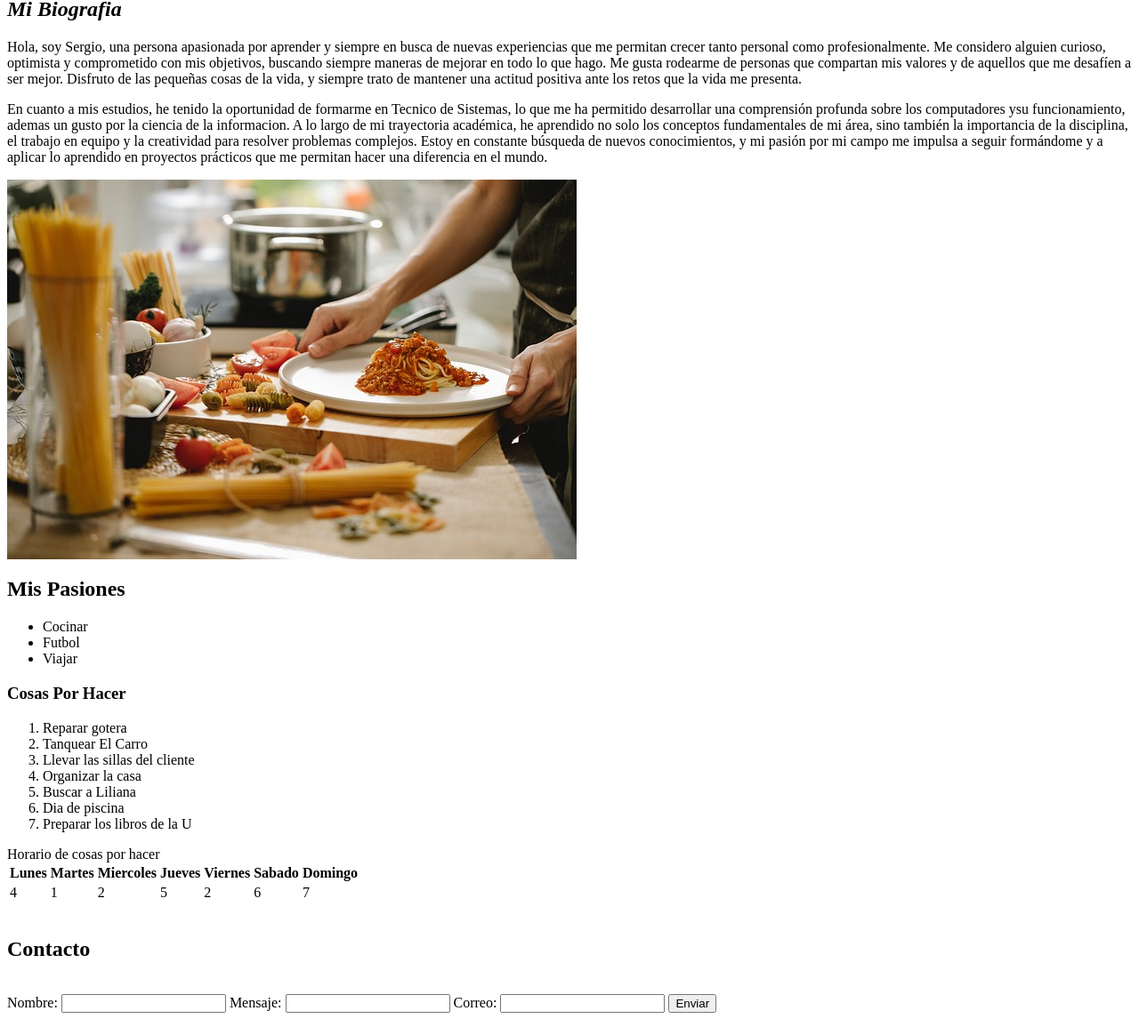
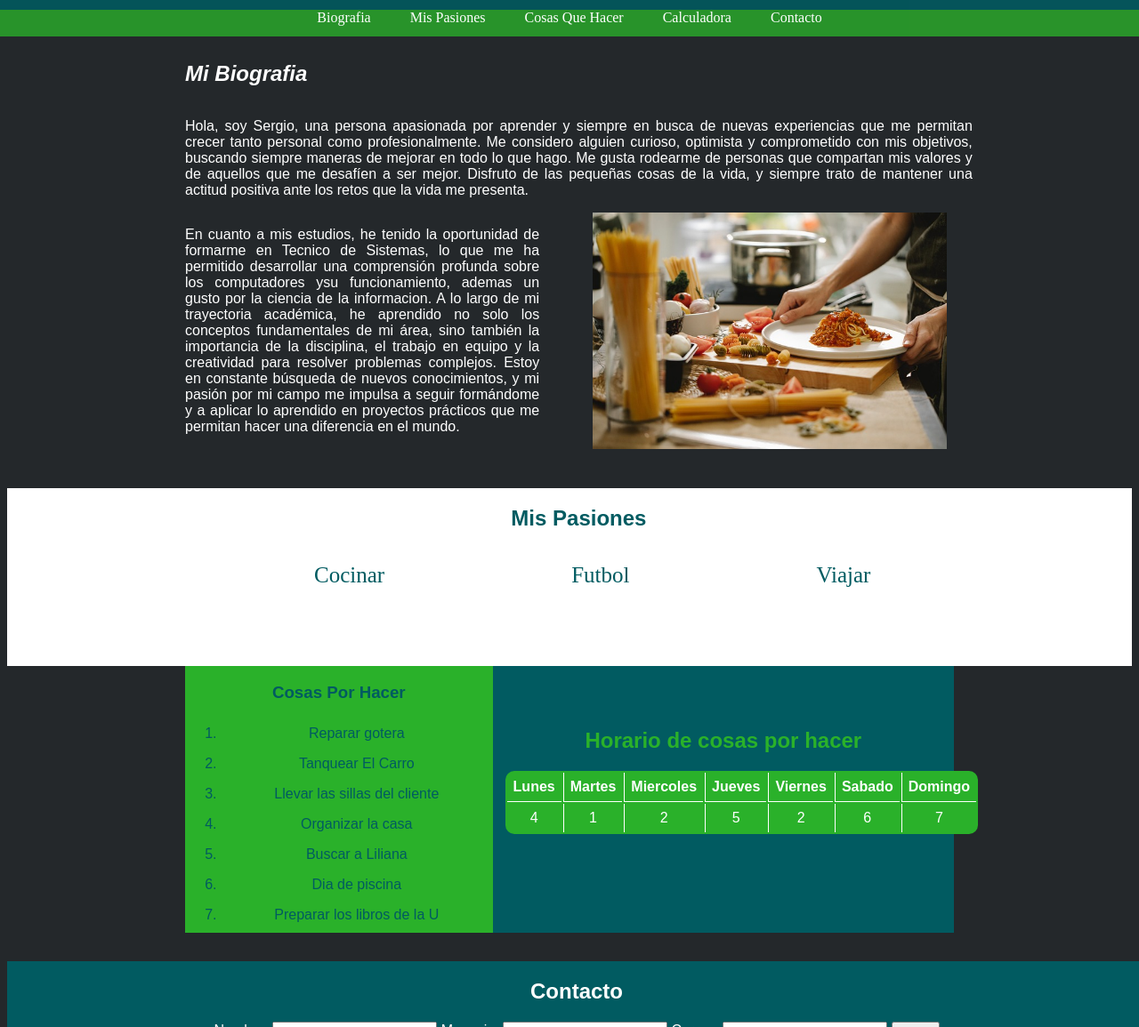
Before and after one commit to sanhmi/entregable1, a plain HTML site: page index.html in a window 1280 px wide. Shown: the part 69-1224 px from the top of the page at 89% size. Drawn offline with Linux system fonts and the light colour scheme.

Commit message:
se agrego carpeta de entregable 2 y 3 ademas de una pagina de calculadora

```diff
--- /dev/null
+++ b/entregable 2/style.css
@@ -0,0 +1,200 @@
+body {
+    background-color: rgb(36, 40, 43);
+    font-family: Arial, Helvetica, sans-serif;
+    color: white;
+    min-height: 100%;
+}
+
+header {
+    width: 100%;
+    height: 80px;
+    position: fixed;
+    top: 0;
+    left: 0;
+    right: 0;
+    background-color: rgba(1, 91, 97, 0.87);
+    font-family: 'Times New Roman', Times, serif;
+    color: white;
+    z-index: 10;
+
+}
+
+header h1 {
+    padding: 0 100px;
+}
+
+nav {
+    width: 100%;
+    height: 30px;
+    right: 0;
+    position: fixed;
+    text-align: center;
+    top: 80px;
+    background-color: rgba(42, 177, 42, 0.788);
+}
+
+nav a {
+    text-align: center;
+    padding: 13 20px;
+    text-decoration: none;
+    color: white;
+}
+
+a:link{
+
+}
+
+nav a:hover{
+    border:none;
+    background-color: rgba(1, 91, 97, 0.87);
+}
+
+
+
+main {
+    position: relative;
+    top: 110px;
+    right: 0;
+    left: 0;
+}
+
+section {
+    width: 100%;
+    position: absolute;
+    z-index: 1;
+
+}
+
+#bio {
+    height: 500px;
+    top: 0;
+
+}
+
+.container {
+    width: 70%;
+    padding: 0 200px;
+    display: flex;
+    flex-wrap: wrap;
+    text-align: justify;
+}
+
+.container .bio1 {
+    width: 100%;
+    height: auto;
+}
+
+
+.container .bio2 {
+    width: 45%;
+    margin-right: 10px;
+    height: auto;
+}
+
+.container img {
+    margin-left: 50px;
+}
+
+#pas {
+    width: 100%;
+    height: 200px;
+    background-color: white;
+    color: rgb(1, 91, 97);
+    top: 500px;
+    text-align: center;
+
+}
+
+#pas h2 {
+    width: 100%;
+    text-align: center;
+
+}
+
+
+#pas li {
+    display: inline;
+    float: left;
+    padding: 0 105 0 105px;
+    font-size: 25px;
+    font-family: 'Times New Roman', Times, serif;
+}
+
+
+#caja-h {
+    width: 100%;
+    height: 400px;
+    top: 700px;
+    display: flex;
+}
+
+#agend {
+    width: 40%;
+    height: 300px;
+    float: left;
+    background-color: rgb(42, 177, 42);
+    color: rgb(1, 91, 97);
+    text-align: center;
+}
+
+#agend li {
+    padding: 0.5em;
+
+}
+
+#horario {
+    width: 60%;
+    height: 250px;
+    float: left;
+    padding-top: 50px;
+    background-color: rgb(1, 91, 97);
+    color: rgb(42, 177, 42);
+}
+
+#horario h2 {
+    text-align: center;
+}
+
+#horario table {
+    margin: 14px;
+    border-radius: 10px;
+    /*padding: 20px;*/
+    background-color: rgb(42, 177, 42);
+}
+
+
+#horario th,
+td {
+    padding: 7px;
+    text-align: center;
+    /* border-radius: 10px;*/
+    border-left: solid 1px;
+    border-bottom: solid 1px;
+}
+
+#horario #sinlinea {
+    border-left: none;
+}
+
+#horario .sinlineab {
+    border-bottom: none;
+
+}
+
+footer {
+    width: 100%;
+    position: absolute;
+    top: 1150px;
+    background-color: rgb(1, 91, 97);
+}
+
+footer div{
+    height: 150px;
+    text-align: center;
+}
+
+footer p{
+    text-align: center;
+    padding-top: 20px;
+    font-size: 20px;
+}
--- a/index.html
+++ b/index.html
@@ -4,35 +4,72 @@
     <meta charset="UTF-8">
     <meta name="viewport" content="width=device-width, initial-scale=1.0">
     <title>Sobre Mi</title>
+    <link rel="stylesheet" href="./entregable 2/style.css">
 </head>
 
 <body>
+    <header>
         <h1>Sergio Andrés Hernández Mirabal</h1>
-    <h2><i>Mi Biografia</i></h2>
-    <p>Hola, soy Sergio, una persona apasionada por aprender y siempre en busca de nuevas experiencias que me
-        permitan crecer tanto personal como profesionalmente. Me considero alguien curioso, optimista y comprometido con
-        mis objetivos, buscando siempre maneras de mejorar en todo lo que hago. Me gusta rodearme de personas que
-        compartan mis valores y de aquellos que me desafíen a ser mejor. Disfruto de las pequeñas cosas de la vida, y
+        <nav>
+            <a href="#bio">Biografia</a>
+            <a href="#pas">Mis Pasiones</a>
+            <a href="#caja_h">Cosas Que Hacer</a>
+            <a href="calculadora.html">Calculadora</a>
+            <a href="#contacto">Contacto</a>
+        </nav>
+    </header>
+    <main>
+        <section id="bio">
+            <div class="container">
+                <h2 class="bio1"><i>Mi Biografia</i></h2>
+                <p class="bio1">Hola, soy Sergio, una persona apasionada por aprender y siempre en busca de nuevas
+                    experiencias que
+                    me
+                    permitan crecer tanto personal como profesionalmente. Me considero alguien curioso, optimista y
+                    comprometido
+                    con
+                    mis objetivos, buscando siempre maneras de mejorar en todo lo que hago. Me gusta rodearme de
+                    personas
+                    que
+                    compartan mis valores y de aquellos que me desafíen a ser mejor. Disfruto de las pequeñas cosas de
+                    la
+                    vida,
+                    y
                     siempre trato de mantener una actitud positiva ante los retos que la vida me presenta.
                 </p>
-    <p>En cuanto a mis estudios, he tenido la oportunidad de formarme en Tecnico de Sistemas, lo que me ha permitido
-        desarrollar una comprensión profunda sobre los computadores ysu funcionamiento, ademas un gusto por la ciencia
+                <p class="bio2">En cuanto a mis estudios, he tenido la oportunidad de formarme en Tecnico de Sistemas,
+                    lo que me ha
+                    permitido
+                    desarrollar una comprensión profunda sobre los computadores ysu funcionamiento, ademas un gusto por
+                    la
+                    ciencia
                     de la informacion. A lo largo de mi trayectoria académica, he aprendido no solo los conceptos
-        fundamentales de mi área, sino también la importancia de la disciplina, el trabajo en equipo y la creatividad
-        para resolver problemas complejos. Estoy en constante búsqueda de nuevos conocimientos, y mi pasión por mi campo
-        me impulsa a seguir formándome y a aplicar lo aprendido en proyectos prácticos que me permitan hacer una
+                    fundamentales de mi área, sino también la importancia de la disciplina, el trabajo en equipo y la
+                    creatividad
+                    para resolver problemas complejos. Estoy en constante búsqueda de nuevos conocimientos, y mi pasión
+                    por
+                    mi
+                    campo
+                    me impulsa a seguir formándome y a aplicar lo aprendido en proyectos prácticos que me permitan hacer
+                    una
                     diferencia en el mundo.
                 </p>
-    <img src="./pasion 1.jpg" alt="">
-    <br>
-
+                <img src="./pasion 1.jpg" alt="" class="bio2">
+            </div>
+        </section>
+        <section id="pas">
+            <div class="container">
                 <h2>Mis Pasiones</h2>
                 <ul>
                     <li>Cocinar</li>
                     <li>Futbol</li>
                     <li>Viajar</li>
                 </ul>
-
+            </div>
+        </section>
+        <section id="caja-h">
+            <div class="container">
+                <div id="agend">
                     <h3>Cosas Por Hacer</h3>
                     <ol>
                         <li>Reparar gotera </li>
@@ -43,12 +80,13 @@
                         <li>Dia de piscina</li>
                         <li>Preparar los libros de la U </li>
                     </ol>
-
+                </div>
+                <div id="horario">
+                    <h2>Horario de cosas por hacer</h2>
                     <table>
-        <thead>Horario de cosas por hacer</thead>
-        <tbody>
+                        <thead>
                             <tr>
-                <th>Lunes</th>
+                                <th id="sinlinea">Lunes</th>
                                 <th>Martes</th>
                                 <th>Miercoles</th>
                                 <th>Jueves</th>
@@ -56,20 +94,26 @@
                                 <th>Sabado</th>
                                 <th>Domingo</th>
                             </tr>
+                        </thead>
+                        <tbody>
                             <tr>
-                <td>4</td>
-                <td>1</td>
-                <td>2</td>
-                <td>5</td>
-                <td>2</td>
-                <td>6</td>
-                <td>7</td>
+                                <td class="sinlineab" id="sinlinea">4</td>
+                                <td class="sinlineab">1</td>
+                                <td class="sinlineab">2</td>
+                                <td class="sinlineab">5</td>
+                                <td class="sinlineab">2</td>
+                                <td class="sinlineab">6</td>
+                                <td class="sinlineab">7</td>
                             </tr>
                         </tbody>
                     </table>
-    <br>
+                </div>
+            </div>
+        </section>
+    </main>
+    <footer id="contacto">
+        <div>
             <h2>Contacto</h2>
-    <br>
             <form action="">
                 <label for="name">Nombre:</label>
                 <input type="text" name="nombre" id="name">
@@ -81,12 +125,12 @@
                 <input type="email" name="Correo" id="email">
 
                 <button type="submit">Enviar</button>
-
             </form>
 
+            <p>&copy;Todos los derechos reservados</p>
+        </div>
 
-
-
+    </footer>
 </body>
 
 </html>
```
Also changed, not shown: calculadora.html (added, +51 -0 lines), entregable 3 javascript/script.js (added, +43 -0 lines). Lines whose indentation alone changed are shown as unchanged.
